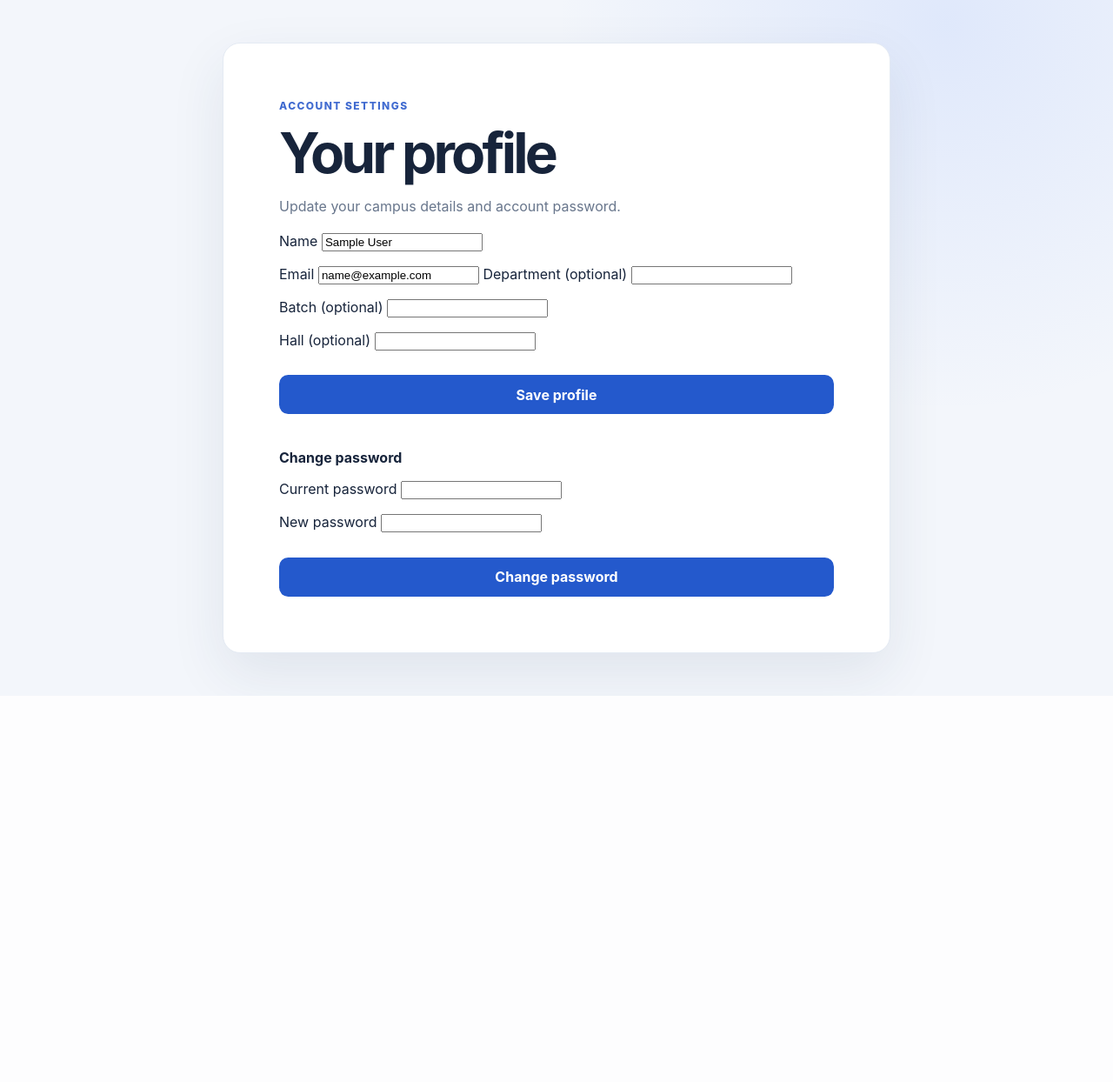
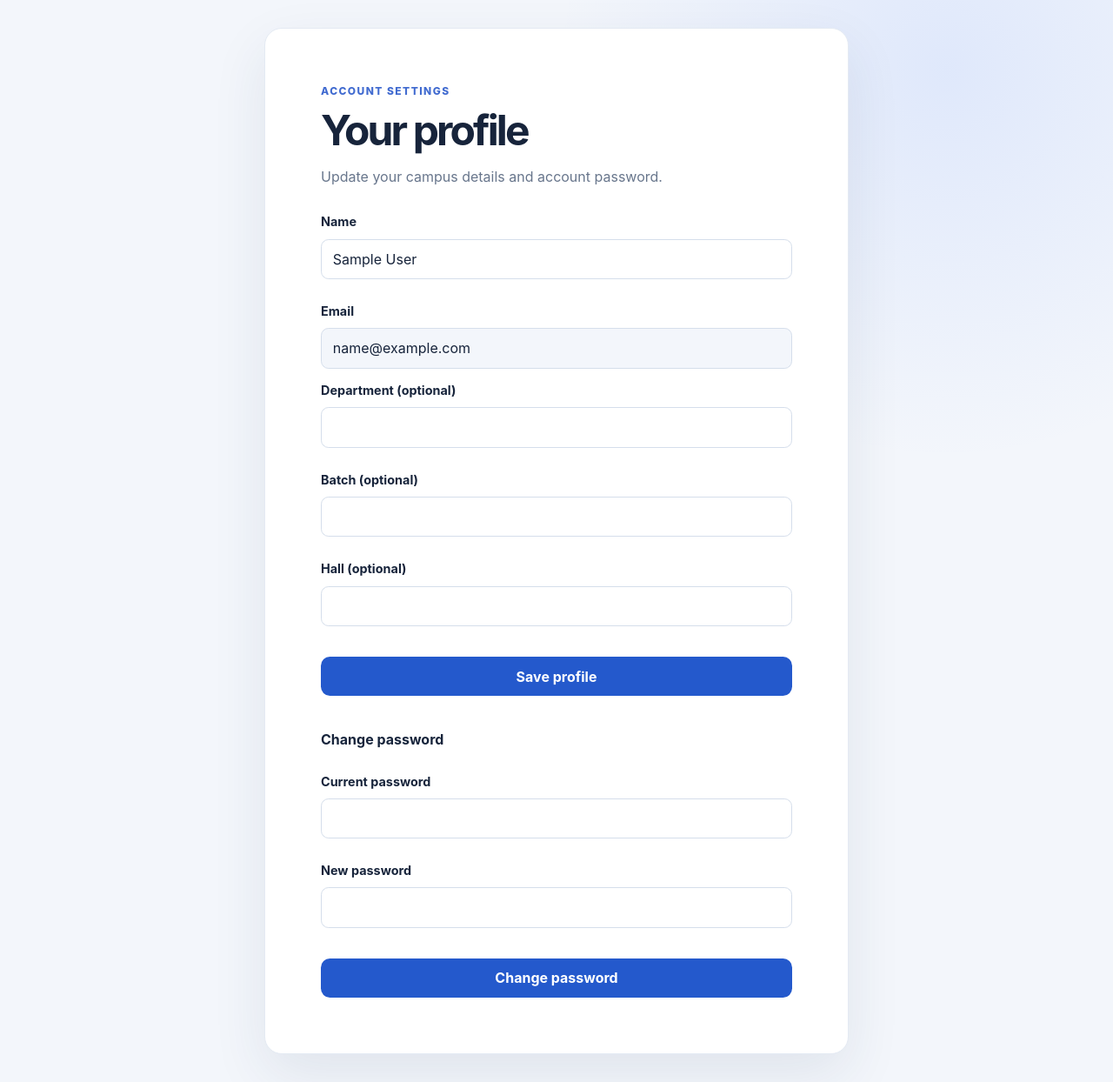
Before and after one commit to Sumaiya-Afrin-Eva/SoftwareProject_PollPulse, a Spring Boot app: page /profile in a window 1280 px wide. Shown: the part 79-1323 px from the top of the page at 87% size. Before the commit the page ends 879 px from the top, so only its background shows below. Run offline with Spring Boot 4, Linux system fonts and the light colour scheme; the visitor is signed in with stand-in values (Sample User, id 1); data that the repository does not hold is empty; some of the project's set-up classes (security, data sources, template engines, error pages and the like) are left out, and stand-ins take their place.

Commit message:
style(web): add profile page styles

```diff
--- a/src/main/resources/static/css/auth.css
+++ b/src/main/resources/static/css/auth.css
@@ -58,3 +58,49 @@
     background: #eaf8f0;
     color: #17643b;
 }
+
+.profile-card {
+    width: min(100%, 42rem);
+}
+
+.profile-card h1 {
+    font-size: clamp(2rem, 5vw, 3rem);
+}
+
+.profile-form {
+    display: grid;
+    gap: 0.7rem;
+    margin-top: 1.5rem;
+}
+
+.profile-form label {
+    margin-top: 0.35rem;
+    font-size: 0.9rem;
+    font-weight: 700;
+}
+
+.profile-form input {
+    width: 100%;
+    min-height: 2.9rem;
+    padding: 0.7rem 0.8rem;
+    border: 1px solid #d5deeb;
+    border-radius: 0.55rem;
+    background: #fff;
+    color: #17243b;
+    font: inherit;
+}
+
+.profile-form input:focus {
+    border-color: #4877df;
+    outline: 3px solid rgba(72, 119, 223, 0.16);
+}
+
+.profile-form input[readonly] {
+    background: #f3f6fb;
+}
+
+.field-error {
+    margin: -0.35rem 0 0;
+    color: #a52c25;
+    font-size: 0.85rem;
+}
```
